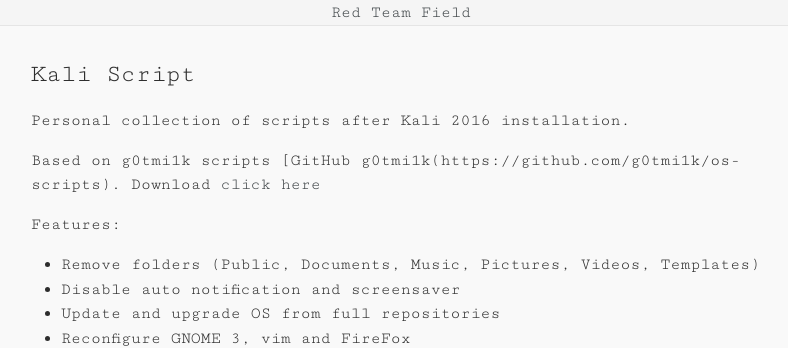
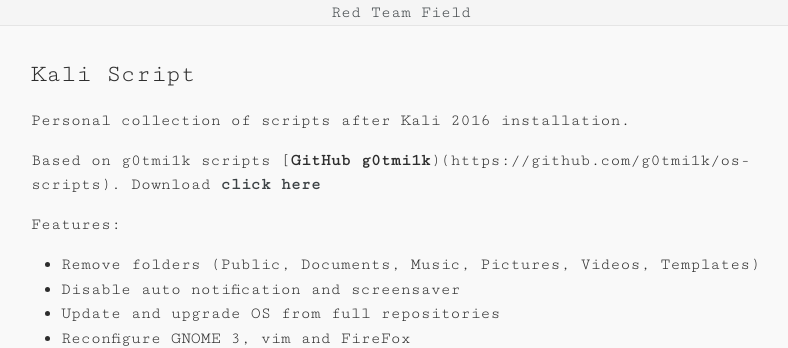
Before and after one commit to redtf/redtf.github.io, a Jekyll site: the page built from _posts/2017-02-16-kali-setup.md, in a window 1280 px wide. Shown: the top 348 px of the page, without its empty margins (239-1027 px from the left). Built offline with Jekyll 4.4.1, drawn with Linux system fonts in a browser that asks for light colours; some web fonts are replaced; our own code applies the rules of GitHub Pages for plain Markdown files.

```diff
--- a/_posts/2017-02-16-kali-setup.md
+++ b/_posts/2017-02-16-kali-setup.md
@@ -5,8 +5,8 @@ published: true
 
 Personal collection of scripts after Kali 2016 installation.
 
-Based on g0tmi1k scripts [GitHub g0tmi1k(https://github.com/g0tmi1k/os-scripts).
-Download [click here](http://red.tf/s/kali_setup.sh)
+Based on g0tmi1k scripts [**GitHub g0tmi1k**)(https://github.com/g0tmi1k/os-scripts).
+Download [**click here**](http://red.tf/s/kali_setup.sh)
 
 Features:
 - Remove folders (Public, Documents, Music, Pictures, Videos, Templates)
```
